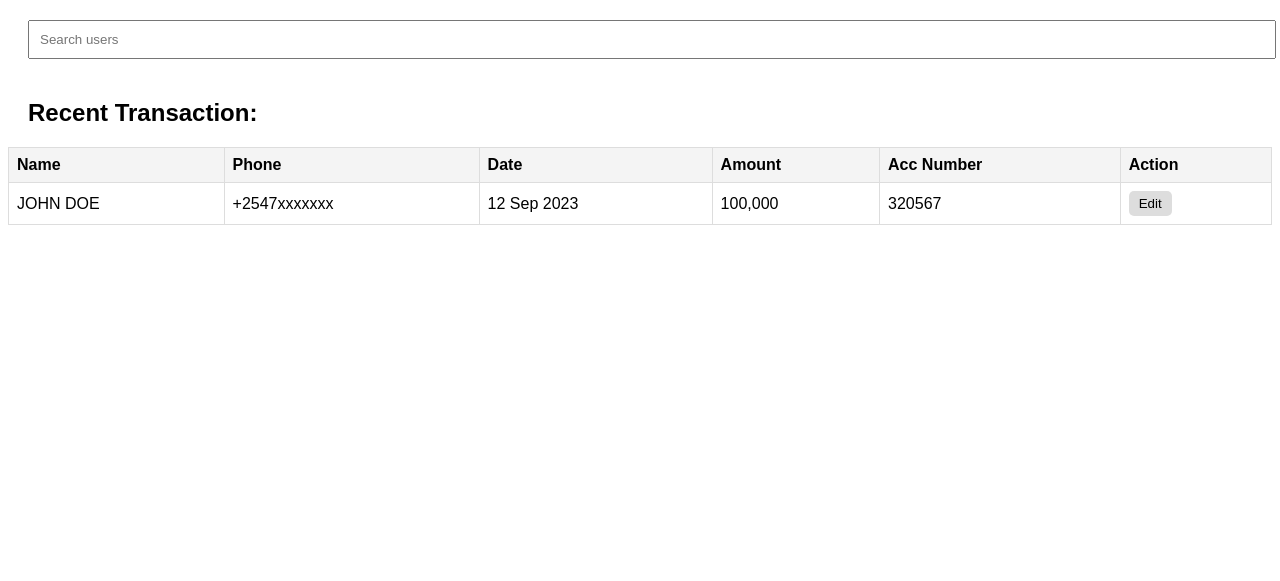
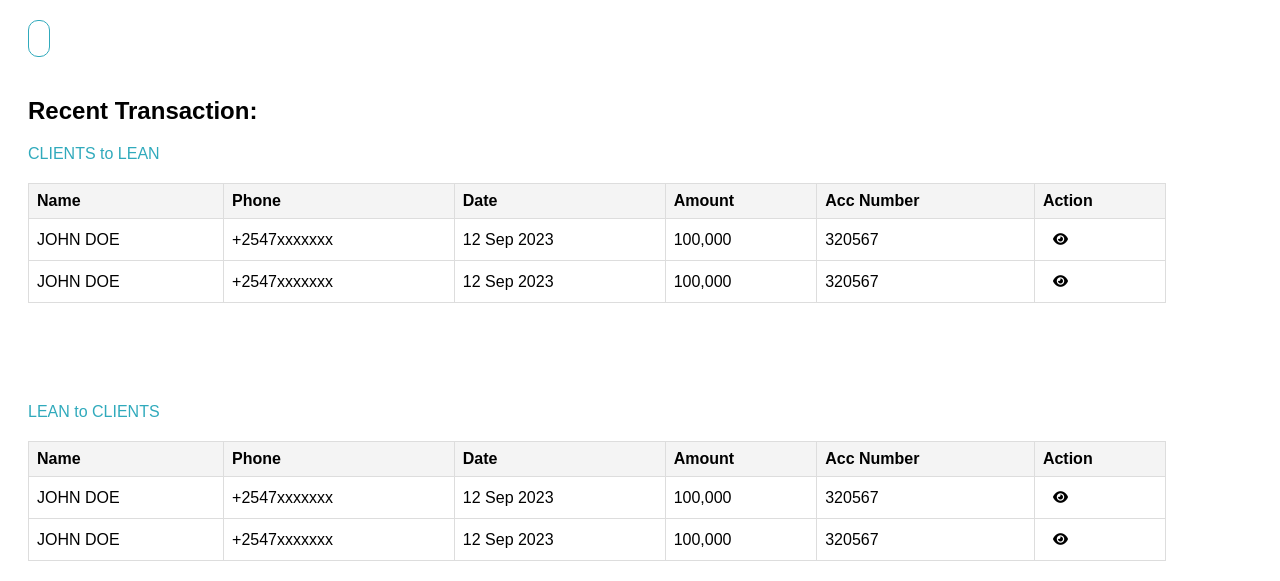
Before and after one commit to petermaturwe/Lean-Finacial-limited-system, a Django app: page /index/ in a window 1280 px wide. Shown: the part 315-896 px from the top of the page. Before the commit the page ends 540 px from the top, so only its background shows below. Run offline with Django 4.2, Linux system fonts and the light colour scheme.

Commit message:
added more styling in the homepage

```diff
--- a/lean/financial/static/src/styles.css
+++ b/lean/financial/static/src/styles.css
@@ -43,17 +43,28 @@ nav.actions button {
 .search input[type="text"] {
     padding: 10px;
     margin: 20px;
-    width: calc(100% - 40px);
+    width: calc(100% - 1500px);
+    border-radius: 10px;
+    border: 1px solid #30aabc;
 }
 
-.transactions h2 {
+.cb-transactions h2 {
     padding-left: 20px;
+}
+.bc-transactions {
+    margin-top:100px;
+}
+.cl-head{
+    margin-left: 20px;
+    color:#30aabc;
 }
 
 table {
-    width: 100%;
+    width: 90%;
     border-collapse: collapse;
     margin: 20px 0;
+    margin-left: 20px;
+
 }
 
 table, th, td {
@@ -76,7 +87,13 @@ td button {
     border: none;
     border-radius: 5px;
 }
+.view-btn{
+    background-color: white;
+}
+.view-btn:hover{
+    color: #30aabc;
 
+}
 /* Responsive styles */
 @media (max-width: 768px) {
     nav.actions {
@@ -94,11 +111,13 @@ td button {
     }
 
     .search input[type="text"] {
-        width: calc(100% - 40px);
+        width: calc(100% - 100px);
     }
 
     table {
         font-size: 14px;
+        width: 90%;
+        margin-left: 3px;
     }
 }
 
--- a/lean/financial/templates/index.html
+++ b/lean/financial/templates/index.html
@@ -28,11 +28,12 @@
     </nav>
 
     <div class="search">
-        <input type="text" placeholder="Search users">
+        <input type="text" placeholder=" Search users">
     </div>
 
-    <section class="transactions">
+    <section class="cb-transactions">
         <h2>Recent Transaction:</h2>
+        <p class="cl-head">CLIENTS to LEAN</p>
         <table>
             <thead>
                 <tr>
@@ -52,12 +53,61 @@
                     <td>12 Sep 2023</td>
                     <td>100,000</td>
                     <td>320567</td>
-                    <td><button>Edit</button></td>
+                    <td><button class="view-btn"><i class="fas fa-eye" style="cursor:pointer;"></i></button></td>
+                </tr>
+
+                <tr>
+                    <td>JOHN DOE</td>
+                    <td>+2547xxxxxxx</td>
+                    <td>12 Sep 2023</td>
+                    <td>100,000</td>
+                    <td>320567</td>
+                    <td><button class="view-btn"><i class="fas fa-eye" style="cursor:pointer;"></i></button></td>
                 </tr>
                 <!-- ... -->
             </tbody>
         </table>
     </section>
+
+
+
+    <section class="bc-transactions">
+
+        <p class="cl-head">LEAN to CLIENTS</p>
+        <table>
+            <thead>
+                <tr>
+                    <th>Name</th>
+                    <th>Phone</th>
+                    <th>Date</th>
+                    <th>Amount</th>
+                    <th>Acc Number</th>
+                    <th>Action</th>
+                </tr>
+            </thead>
+            <tbody>
+                <!-- Repeat this row for each transaction -->
+                <tr>
+                    <td>JOHN DOE</td>
+                    <td>+2547xxxxxxx</td>
+                    <td>12 Sep 2023</td>
+                    <td>100,000</td>
+                    <td>320567</td>
+                    <td><button class="view-btn"><i class="fas fa-eye" style="cursor:pointer;"></i></button></td>
+                </tr>
+
+                <td>JOHN DOE</td>
+                <td>+2547xxxxxxx</td>
+                <td>12 Sep 2023</td>
+                <td>100,000</td>
+                <td>320567</td>
+                <td><button class="view-btn"><i class="fas fa-eye" style="cursor:pointer;"></i></button></td>
+            </tr>
+                <!-- ... -->
+            </tbody>
+        </table>
+    </section>
+
 
     <!-- Repeat the section above for different transaction categories -->
 
```
